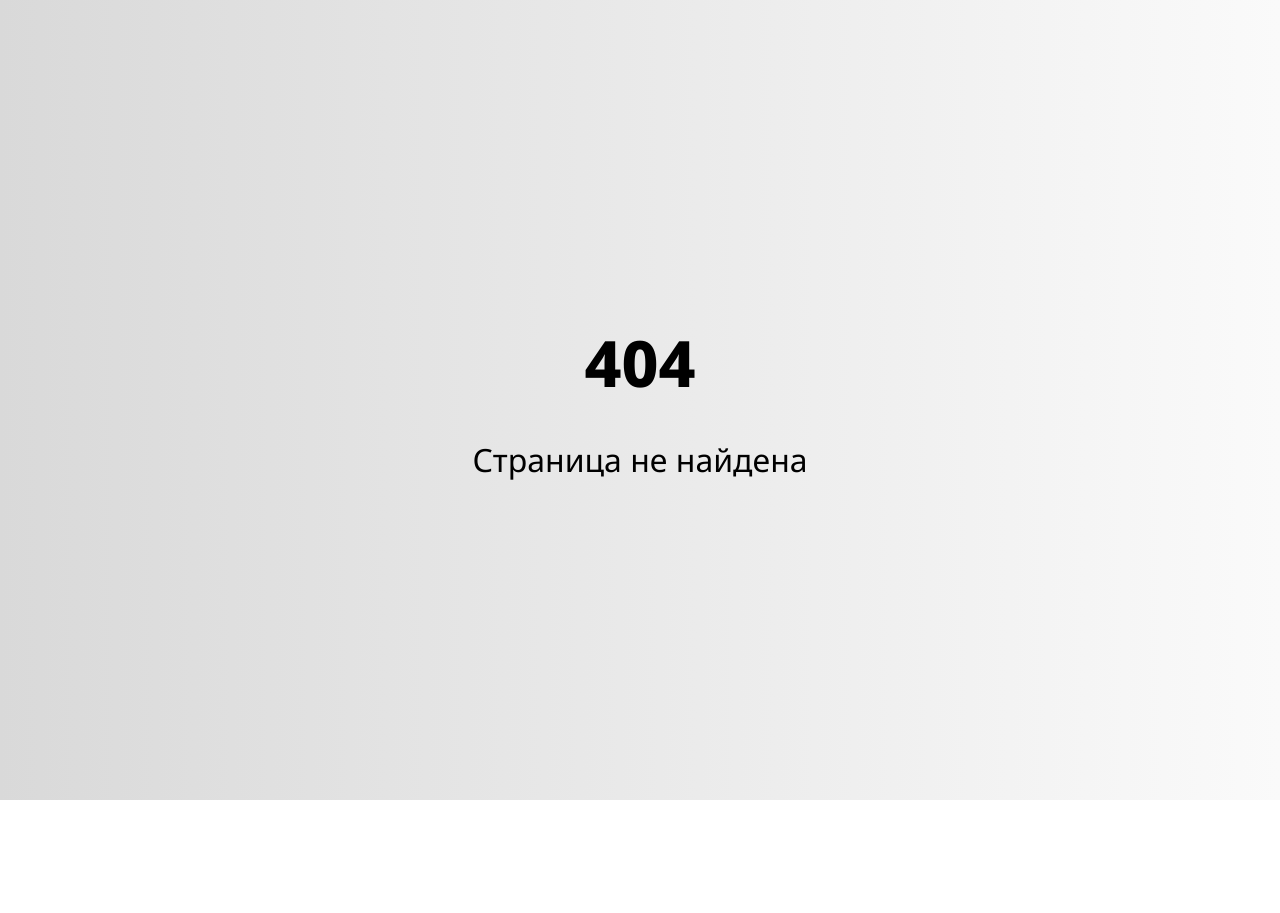
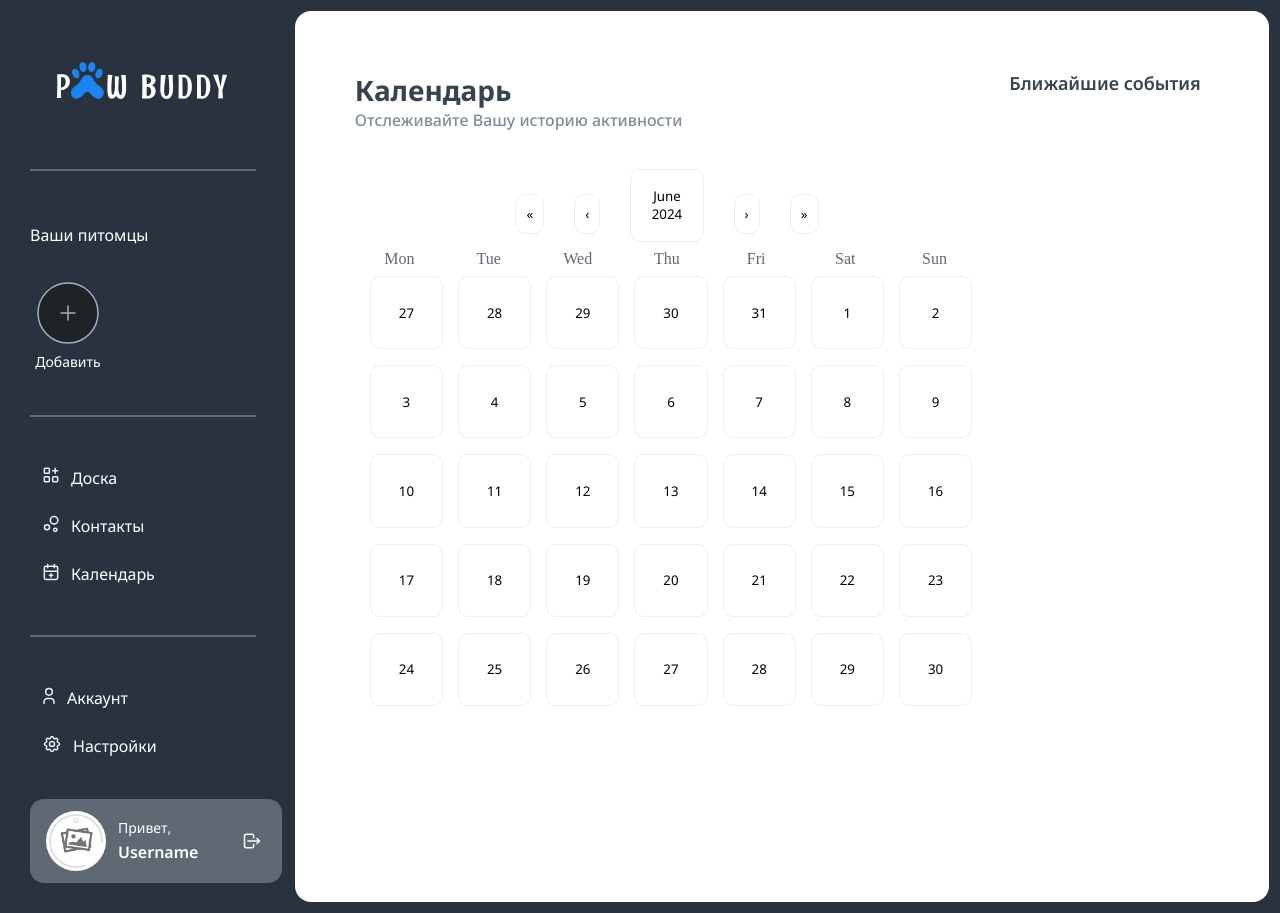
Before and after one commit to Deadend4/petApp, a React app: page /calendar in a window 1280 px wide. Before the commit this address had no page. Before the commit the page ends 800 px from the top, so only its background shows below. Built offline with nearby package versions, Linux system fonts and the light colour scheme.

Commit message:
add calendar

```diff
--- a/package.json
+++ b/package.json
@@ -21,6 +21,7 @@
     "localforage": "^1.10.0",
     "match-sorter": "^6.3.4",
     "react": "^18.2.0",
+    "react-calendar": "^5.0.0",
     "react-dnd": "^16.0.1",
     "react-dom": "^18.2.0",
     "react-hook-form": "^7.51.0",
--- a/src/index.tsx
+++ b/src/index.tsx
@@ -7,6 +7,7 @@ import ErrorPage from "./router/ErrorPage";
 import MainScreenPage from "./router/MainScreenPage";
 import SettingsPage from "./router/SettingsPage";
 import YourPetsPage from "./router/YourPetsPage";
+import CalendarPage from "./router/CalendarPage";
 
 const containter = document.querySelector("#root");
 const root = createRoot(containter!);
@@ -32,6 +33,10 @@ const router = createBrowserRouter([
         path: "/settings",
         element: <SettingsPage />,
       },
+      {
+        path: "/calendar",
+        element: <CalendarPage />,
+      },
     ],
   },
 ]);
--- /dev/null
+++ b/src/router/CalendarPage/CalendarPage.module.scss
@@ -0,0 +1,68 @@
+.calendarPage {
+  display: flex;
+  flex-flow: row nowrap;
+  justify-content: space-between;
+  margin: 0 1.875rem;
+  padding: 1.875rem;
+}
+
+.description {
+  margin: 1.875rem 0;
+  h1 {
+    font-size: 28px;
+    font-weight: 700;
+    color: var(--grey800);
+    margin: 0;
+    line-height: 2.375rem;
+  }
+  p {
+    font-size: 16px;
+    font-weight: 500;
+    color: var(--grey600);
+    margin: 0;
+  }
+}
+.calendar {
+  text-decoration: none;
+  text-align: center;
+  color: var(--grey700);
+  max-width: 45rem;
+  button {
+    cursor: pointer;
+    max-width: calc((100% / 7) - 1rem);
+    aspect-ratio: 1;
+    background-color: var(--color-white);
+    border: 1px solid var(--grey150);
+    padding: 0.625rem;
+    border-radius: 0.625rem;
+    margin: 0.5rem 0.9375rem;
+  }
+  abbr {
+    text-decoration: none;
+  }
+  .react-calendar__tile {
+    color: green;
+  }
+  .react-calendar__navigation__label {
+    color: red;
+  }
+}
+
+.calendarSide {
+  display: flex;
+  flex-flow: column nowrap;
+  padding-right: 1.875rem;
+}
+
+.eventSide {
+  display: flex;
+  flex-flow: column nowrap;
+  margin: 1.875rem 0;
+  h2 {
+    font-size: 18px;
+    font-weight: 600;
+    color: var(--grey800);
+    width: 200px;
+    margin: 0;
+  }
+}
--- /dev/null
+++ b/src/router/CalendarPage/index.tsx
@@ -0,0 +1,22 @@
+import React from "react";
+import SetRouterTitle from "../../utils/setRouterTitle";
+import styles from "./CalendarPage.module.scss";
+import Calendar from "react-calendar";
+
+export default function CalendarPage(): JSX.Element {
+  SetRouterTitle("Календарь");
+  return (
+    <div className={styles.calendarPage}>
+      <div className={styles.calendarSide}>
+        <div className={styles.description}>
+          <h1>Календарь</h1>
+          <p>Отслеживайте Вашу историю активности</p>
+        </div>
+        <Calendar className={styles.calendar} />
+      </div>
+      <div className={styles.eventSide}>
+        <h2>Ближайшие события</h2>
+      </div>
+    </div>
+  );
+}
--- a/src/router/MainScreenPage/MainScreenPage.module.scss
+++ b/src/router/MainScreenPage/MainScreenPage.module.scss
@@ -18,6 +18,8 @@
   display: flex;
   flex-flow: column nowrap;
   justify-content: flex-start;
+  max-width: 14rem;
+  width: 100%;
   gap: 1.8rem;
   padding: 1.875rem;
 }
--- a/src/router/MainScreenPage/index.tsx
+++ b/src/router/MainScreenPage/index.tsx
@@ -37,6 +37,7 @@ export default function MainScreenPage(): JSX.Element {
             <SideMenuItem
               icon={<SideMenuIcon type="calendar" />}
               title="Календарь"
+              link="/calendar"
             />
           </div>
           <hr />
--- a/src/router/SettingsPage/SettingsPage.module.scss
+++ b/src/router/SettingsPage/SettingsPage.module.scss
@@ -10,6 +10,7 @@
     font-weight: 700;
     color: var(--grey800);
     margin: 0;
+    line-height: 2.375rem;
   }
   p {
     font-size: 16px;
```
Also changed, not shown: 1 other file (tests, documents, lock files or other folders).
